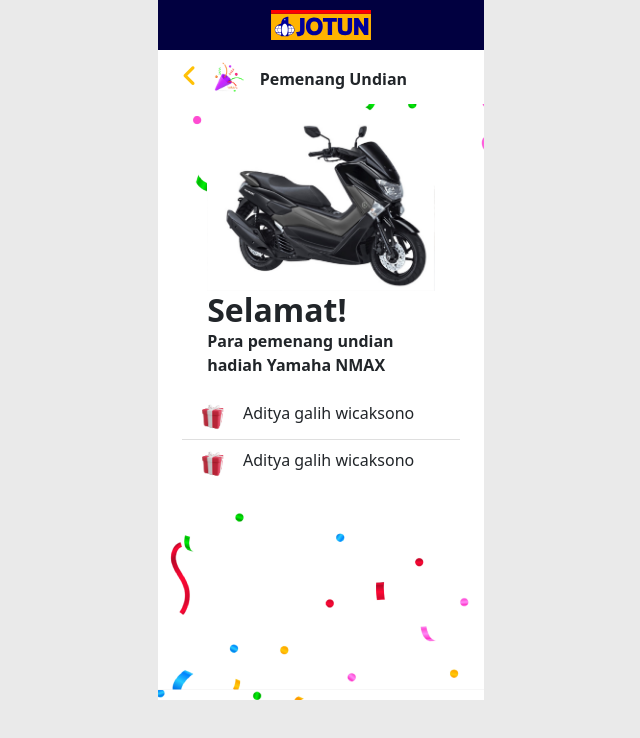
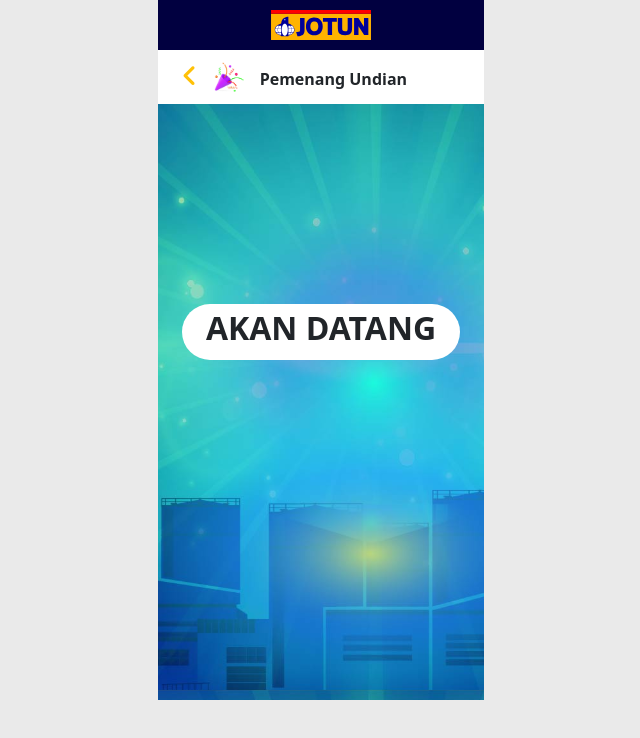
Before and after one commit to maslow123/jotun-client, a React (Create React App) app: page /raffle-winner in a window 1280 px wide. Shown: the top 738 px of the page, without its empty margins (319-959 px from the left). Built offline with nearby package versions, Linux system fonts and the light colour scheme.

Commit message:
Add comingsoon on raffle winner

```diff
--- a/src/pages/Doorprize.js
+++ b/src/pages/Doorprize.js
@@ -94,18 +94,6 @@
             </li>
           </ol>
         </div>
-        {/* <div className="container-fluid" style={{ marginTop: "200px" }}>
-          <div
-            className="text-center"
-            style={{
-              background: "white",
-              padding: "5px",
-              borderRadius: "50px",
-            }}
-          >
-            <h2 style={{ fontWeight: "bold" }}>AKAN DATANG</h2>
-          </div>
-        </div> */}
         <div
           className="crd2 px-3"
           style={{ maxHeight: "600px", overflowY: "scroll" }}
@@ -129,6 +117,7 @@
               >
                 <div
                   className="card"
+                  onClick={() => navigate('/raffle-winner')}
                   style={{
                     borderRadius: "8px",
                     maxWidth: "100%",
--- a/src/pages/raffleWinner.js
+++ b/src/pages/raffleWinner.js
@@ -1,6 +1,7 @@
 import React from "react";
 import { useNavigate } from "react-router-dom";
-import Background from "./../BG2.png";
+// import Background from "./../BG2.png";
+import Background from "./../BG1.svg";
 export default function RaffleWinner() {
   const navigate = useNavigate();
 
@@ -16,6 +17,7 @@
           position: "relative",
           minHeight: "700px",
           backgroundRepeat: "no-repeat",
+          // background: `url(${Background})`,
           background: `url(${Background})`,
         }}
       >
@@ -53,7 +55,7 @@
         >
           <ol className="breadcrumb">
             <li className="breadcrumb-item pt-2 mb-1 pb-0">
-              <a onClick={() => navigate("/home")}>
+              <a onClick={() => navigate("/doorprize")}>
                 <i
                   className="fa fa-angle-left"
                   style={{ fontSize: "25px", color: "#ffc107" }}
@@ -70,7 +72,19 @@
             </li>
           </ol>
         </div>
-        <div className="container-fluid">
+        <div className="container-fluid" style={{ marginTop: "200px" }}>
+          <div
+            className="text-center"
+            style={{
+              background: "white",
+              padding: "5px",
+              borderRadius: "50px",
+            }}
+          >
+            <h2 style={{ fontWeight: "bold" }}>AKAN DATANG</h2>
+          </div>
+        </div>
+        {/* <div className="container-fluid">
           <div className="row justify-content-center">
             <div className="col-10">
               <img src="/assets/img/general/nmax.jpeg" className="img-fluid" />
@@ -114,7 +128,7 @@
               </ul>
             </div>
           </div>
-        </div>
+        </div> */}
       </div>
     </div>
   );
```
